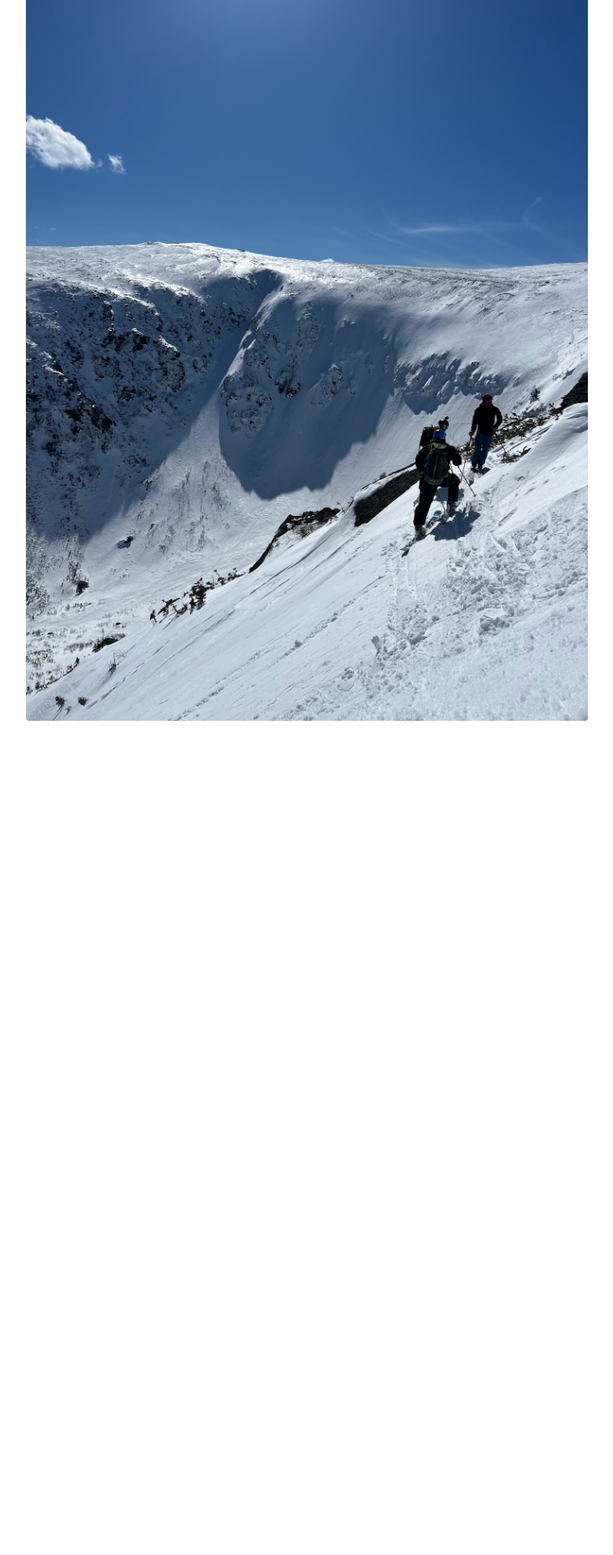
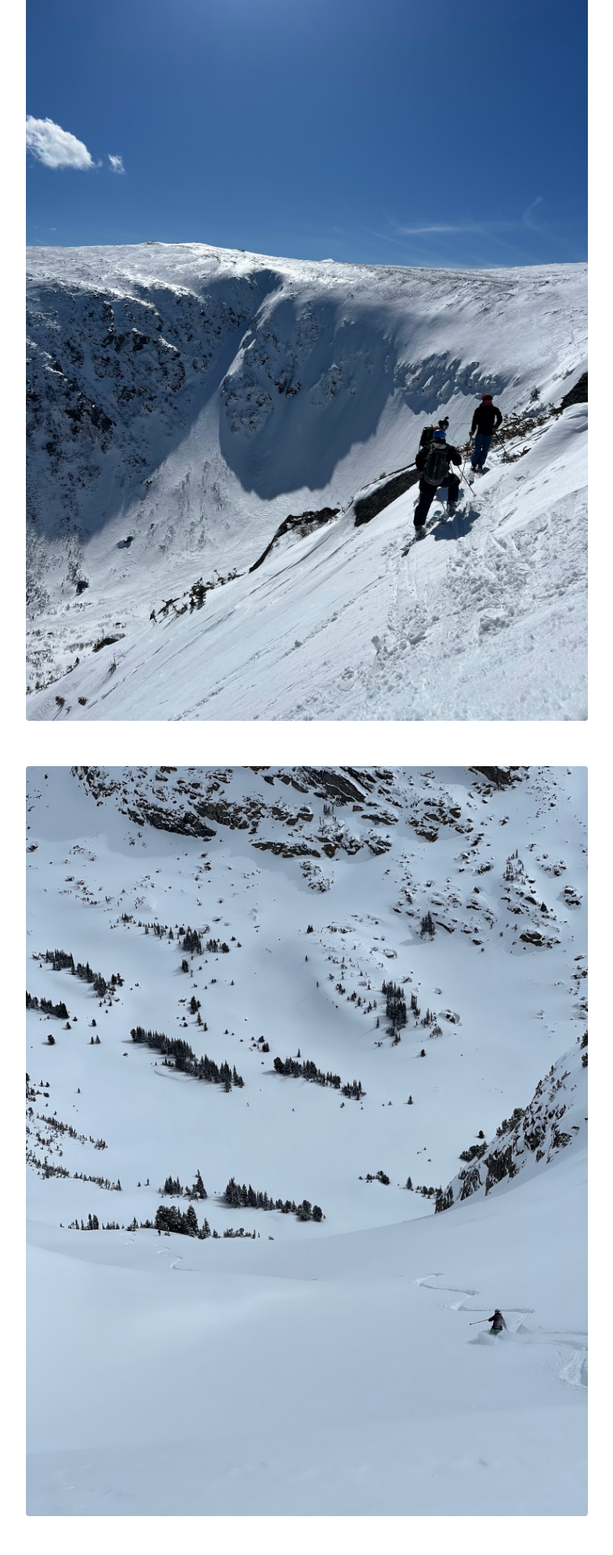
Before and after one commit to ccluett/website, a Jekyll site: the page built from content/avalanche.md, in a window 1280 px wide. Shown: the part 1923-3843 px from the top of the page at 81% size, without its empty margins (261-1018 px from the left). Built offline with Jekyll 4.4.1, drawn with Linux system fonts in a browser that asks for light colours; before the commit the page ends 2861 px from its top, so only the background shows below that.

Commit message:
Update avalanche.md

```diff
--- a/content/avalanche.md
+++ b/content/avalanche.md
@@ -20,6 +20,7 @@ accidents
 
 {% include figure.html img="tucks.jpg" width="100%" %}
 
+{% include figure.html img="IMG_7027.jpg" width="100%" %}
 
 
 
```
